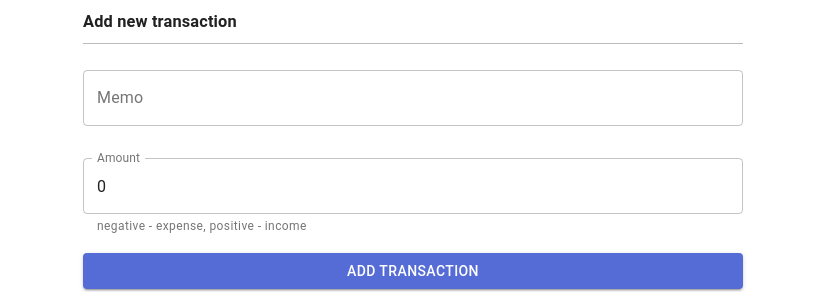
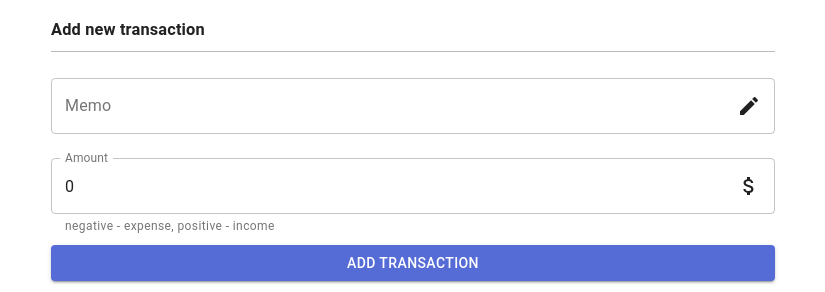
Before and after one commit to ZowWeb/money-manager-react, a React (Create React App) app: page / in a window 1280 px wide. Shown: the part 444-736 px from the top of the page, without its empty margins (227-1052 px from the left). Built offline with nearby package versions, Linux system fonts and the light colour scheme; no server answers.

Commit message:
:lipstick: Add icons to input fields

```diff
--- a/src/components/AddTransaction.js
+++ b/src/components/AddTransaction.js
@@ -2,14 +2,9 @@ import React, { useState, useContext } from "react";
 import { GlobalContext } from "../context/GlobalState";
 
 import { makeStyles } from "@material-ui/core/styles";
-import { TextField, Button } from "@material-ui/core";
-
-const useStyles = makeStyles((theme) => ({
-  my: {
-    marginTop: theme.spacing(2),
-    marginBottom: theme.spacing(2),
-  },
-}));
+import { TextField, Button, InputAdornment } from "@material-ui/core";
+import CreateIcon from "@material-ui/icons/Create";
+import AttachMoneyIcon from "@material-ui/icons/AttachMoney";
 
 export const AddTransaction = () => {
   const [text, setText] = useState("");
@@ -34,8 +29,6 @@ export const AddTransaction = () => {
     setLoading(false);
   };
 
-  const classes = useStyles();
-
   return (
     <div>
       <h3>Add new transaction</h3>
@@ -43,21 +36,35 @@ export const AddTransaction = () => {
         <TextField
           id="text"
           label="Memo"
+          InputProps={{
+            endAdornment: (
+              <InputAdornment position="end">
+                <CreateIcon />
+              </InputAdornment>
+            ),
+          }}
           variant="outlined"
           value={text}
           onChange={(e) => setText(e.target.value)}
-          className={classes.my}
+          margin="normal"
           fullWidth
         />
         <TextField
           id="amount"
           label="Amount"
+          InputProps={{
+            endAdornment: (
+              <InputAdornment position="end">
+                <AttachMoneyIcon />
+              </InputAdornment>
+            ),
+          }}
           helperText="negative - expense, positive - income"
           variant="outlined"
           type="number"
           value={amount}
           onChange={(e) => setAmount(e.target.value)}
-          className={classes.my}
+          margin="normal"
           fullWidth
         />
         <Button
```
